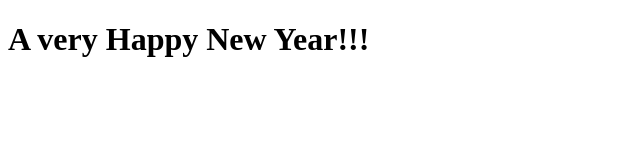
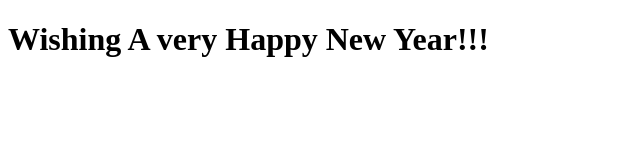
Before and after one commit to diksvats/My-Apache-Website, a plain HTML site: page index.html in a window 1280 px wide. Shown: the whole page, without its empty margins (0-640 px from the left). Drawn offline with Linux system fonts and the light colour scheme.

Commit message:
Update index.html

```diff
--- a/index.html
+++ b/index.html
@@ -4,6 +4,6 @@
     <title>Happy New Year</title>
 </head>
 <body>
-    <h1>A very Happy New Year!!!</h1>
+    <h1> Wishing A very Happy New Year!!!</h1>
 </body>
 </html>
```
